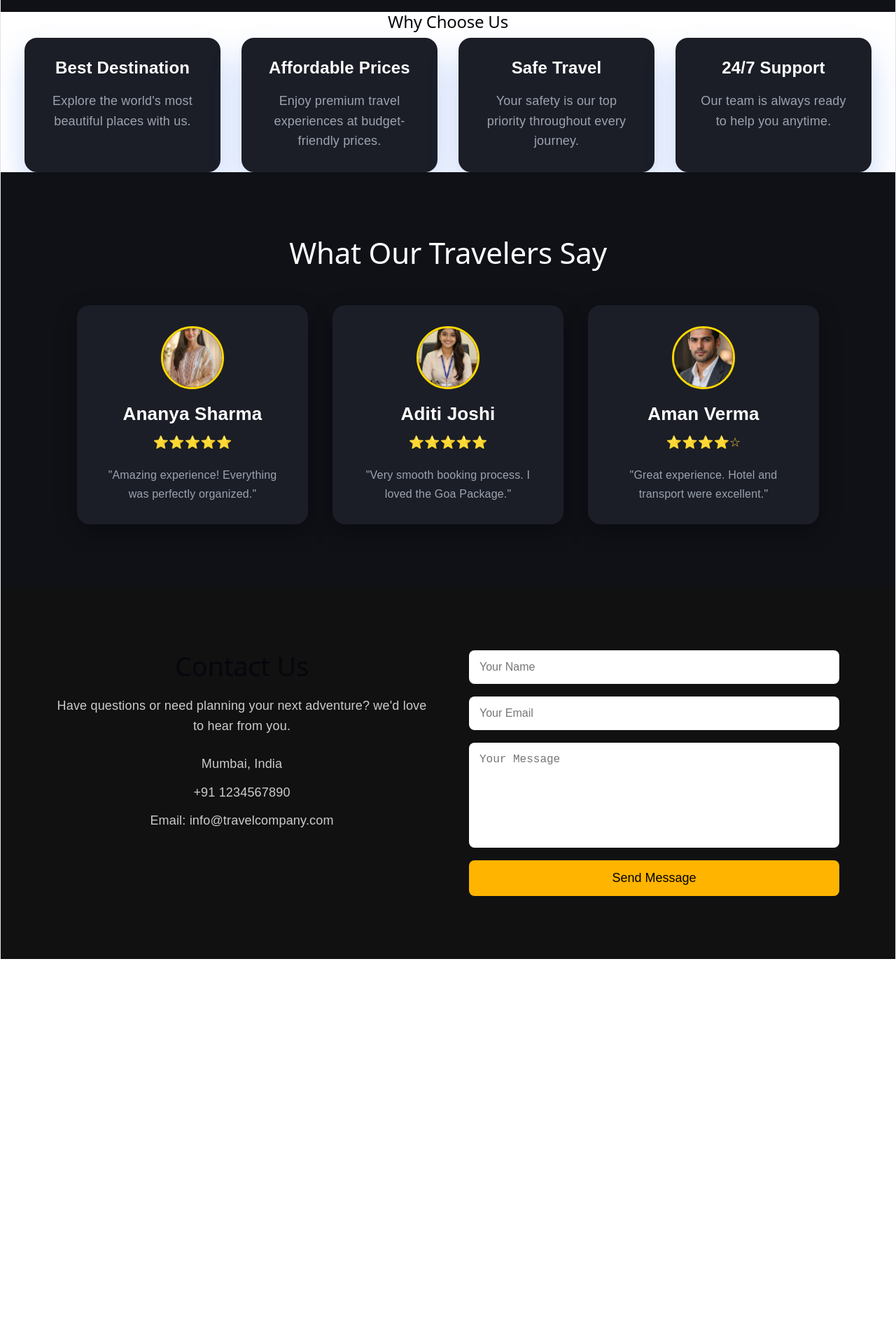
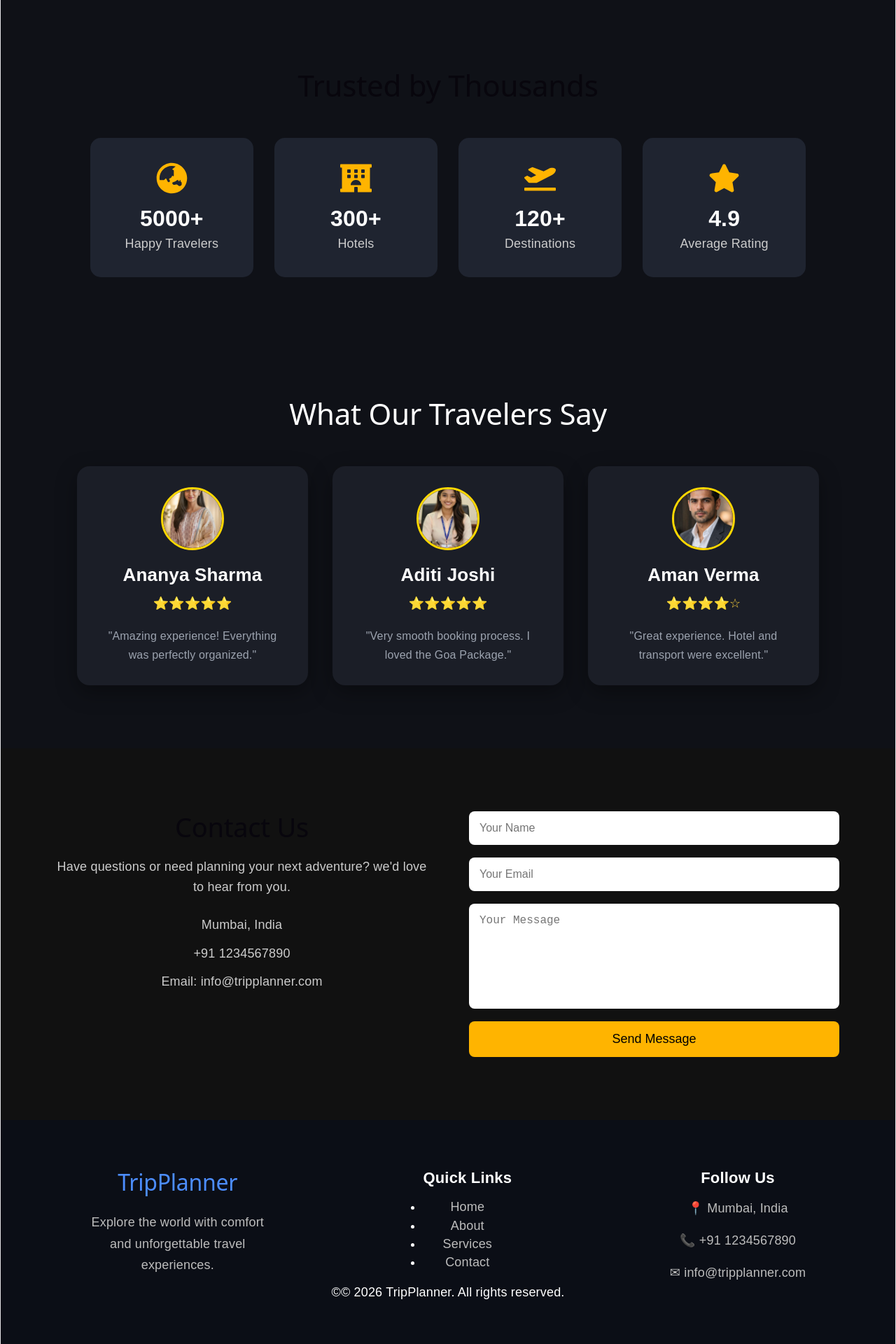
Before and after one commit to VEDANT356/TripPlanner-, a React (Vite) app: page / in a window 1280 px wide. Shown: the part 2200-4120 px from the top of the page at 70% size. Before the commit the page ends 3570 px from the top, so only its background shows below. Built offline with nearby package versions, Linux system fonts and the light colour scheme.

Commit message:
added footer in website

```diff
--- a/package.json
+++ b/package.json
@@ -11,7 +11,8 @@
   },
   "dependencies": {
     "react": "^19.2.7",
-    "react-dom": "^19.2.7"
+    "react-dom": "^19.2.7",
+    "react-icons": "^5.7.0"
   },
   "devDependencies": {
     "@eslint/js": "^10.0.1",
--- a/src/App.css
+++ b/src/App.css
@@ -248,40 +248,50 @@ nav h2 {
   background: #1d4ed8;
 }
 
-.Why-choose{
-  padding: 90px 80px;
-  background: radial-gradient(circle at top right,#243b72 0%,#17181d 45%, #111216 100%);
+.Why-Choose{
+    padding:80px 10%;
+    background: #0f1117;;
+    color:white;
+    text-align:center;
 }
-.Why-choose h2{
-  text-align: center;
-  color: white;
-  font-size: 42px;
-  margin-bottom: 50px;
+
+.Why-Choose h2{
+    font-size:42px;
+    margin-bottom:50px;
 }
 
 .Why-container{
-  display: flex;
-  justify-content: center;
-  gap: 30px;
-  flex-wrap: wrap;
+    display:grid;
+    grid-template-columns:repeat(auto-fit,minmax(220px,1fr));
+    gap:30px;
 }
+
 .Why-card{
-  width: 280px;
-  background: #1b1e27;
-  border-radius: 18px;
-  padding: 30px;
-  text-align: center;
-  transition:  .35s;
-  box-shadow: 0 25px 45px rgba(37,99,235,.25);
+    background:#1f2430;
+    padding:35px 20px;
+    border-radius:15px;
+    transition:.3s;
 }
+
+.Why-card:hover{
+    transform:translateY(-10px);
+    box-shadow:0 0 20px rgba(255,181,0,.3);
+}
+
+.why-icon{
+    font-size:45px;
+    color:#ffb400;
+    margin-bottom:15px;
+}
+
 .Why-card h3{
-  color: white;
-  font-size: 24px;
-  margin-bottom: 20px;
+    font-size:32px;
+    margin-bottom:10px;
 }
+
 .Why-card p{
-  color: #9ca3af;
-  line-height: 1.6;
+    color:#ccc;
+    font-size:18px;
 }
 .feature-card{
   transition:  .3s;
@@ -416,3 +426,60 @@ nav h2 {
 .contact-right button:hover{
   background: orange;
 }
+
+.footer{
+    background:#0b0e16;
+    color:white;
+    padding:70px 10%;
+}
+
+.footer-container{
+    display:flex;
+    justify-content:space-between;
+    flex-wrap:wrap;
+    gap:50px;
+}
+
+.footer-col{
+    display:flex;
+    flex-direction:column;
+    gap:15px;
+    max-width:250px;
+}
+
+.footer-col h2{
+    font-size:32px;
+    color:#4c8dff;
+}
+
+.footer-col h3{
+    font-size:22px;
+}
+
+.footer-col p{
+    color:#bdbdbd;
+    line-height:1.7;
+}
+
+.footer-col a{
+    color:#bdbdbd;
+    text-decoration:none;
+    transition:.3s;
+}
+
+.footer-col a:hover{
+    color:#4c8dff;
+    padding-left:6px;
+}
+
+.footer hr{
+    margin:50px 0 25px;
+    border:none;
+    height:1px;
+    background:#2c2c2c;
+}
+
+.copyright{
+    text-align:center;
+    color:#9c9c9c;
+}
--- a/src/App.jsx
+++ b/src/App.jsx
@@ -5,6 +5,7 @@ import Destination from "./components/Destination";
 import WhyChoose from "./components/WhyChoose";
 import Testimonials from "./components/Testimonials";
 import Contact from "./components/Contact";
+import Footer from "./components/Footer"
 
 function App() {
   return (
@@ -15,6 +16,7 @@ function App() {
       <WhyChoose />
       <Testimonials />
       <Contact />
+      <Footer />
     </>
   );
 }
--- a/src/components/Contact.jsx
+++ b/src/components/Contact.jsx
@@ -12,7 +12,7 @@ function Contact(){
                     <div className ="contact-info">
                         <p> Mumbai, India</p>
                         <p> +91 1234567890</p>
-                        <p> Email: info@travelcompany.com</p>
+                        <p> Email: info@tripplanner.com</p>
                     </div>
                 </div>
 
--- /dev/null
+++ b/src/components/Footer.jsx
@@ -0,0 +1,34 @@
+import { FaInstagram, FaFacebook, FaTwitter, FaLinkedin } from "react-icons/fa";
+
+function Footer() {
+    return (
+        <footer className="footer">
+
+            <div className="footer-container">
+                <div className="footer-col">
+                    <h2>TripPlanner</h2>
+                    <p>Explore the world with comfort and unforgettable travel experiences.</p>
+                </div>
+                <div className="footer-col">
+                    <h3>Quick Links</h3>
+                    <ul>
+                        <li><a href="#home">Home</a></li>
+                        <li><a href="#about">About</a></li>
+                        <li><a href="#services">Services</a></li>
+                        <li><a href="#contact">Contact</a></li>
+                    </ul>
+                </div>
+                <div className="footer-col">
+                    <h3>Follow Us</h3>
+                    <p>📍 Mumbai, India</p>
+                    <p>📞 +91 1234567890</p>
+                    <p>✉ info@tripplanner.com</p>
+                </div>
+                </div>
+
+                <p>&copy;©  2026 TripPlanner. All rights reserved.</p>
+        </footer>
+    );
+}
+
+export default Footer;
--- a/src/components/WhyChoose.jsx
+++ b/src/components/WhyChoose.jsx
@@ -1,28 +1,44 @@
-function WhyChoose(){
-    return(
+import {
+  FaGlobeAsia,
+  FaHotel,
+  FaPlaneDeparture,
+  FaStar,
+} from "react-icons/fa";
+
+function WhyChoose() {
+  return (
     <section className="Why-Choose">
-            <h2>Why Choose Us</h2>
+      <h2>Trusted by Thousands</h2>
 
       <div className="Why-container">
+
         <div className="Why-card">
-                    <h3> Best Destination</h3>
-                    <p>Explore the world's most beautiful places with us.</p>
+          <FaGlobeAsia className="why-icon" />
+          <h3>5000+</h3>
+          <p>Happy Travelers</p>
         </div>
+
         <div className="Why-card">
-                    <h3>  Affordable Prices</h3>
-                    <p>Enjoy premium  travel experiences at budget-friendly prices.</p>
+          <FaHotel className="why-icon" />
+          <h3>300+</h3>
+          <p>Hotels</p>
         </div>
+
         <div className="Why-card">
-                    <h3>  Safe Travel</h3>
-                    <p>Your safety is our top priority throughout every journey.</p>               </div>
+          <FaPlaneDeparture className="why-icon" />
+          <h3>120+</h3>
+          <p>Destinations</p>
+        </div>
+
         <div className="Why-card">
-                    <h3>  24/7 Support</h3>
-                    <p>Our team is always ready to help you anytime. </p>
+          <FaStar className="why-icon" />
+          <h3>4.9</h3>
+          <p>Average Rating</p>
         </div>
 
       </div>
     </section>
-    )
+  );
 }
 
 export default WhyChoose;
```
Also changed, not shown: 1 other file (tests, documents, lock files or other folders). Lines whose indentation alone changed are shown as unchanged.
